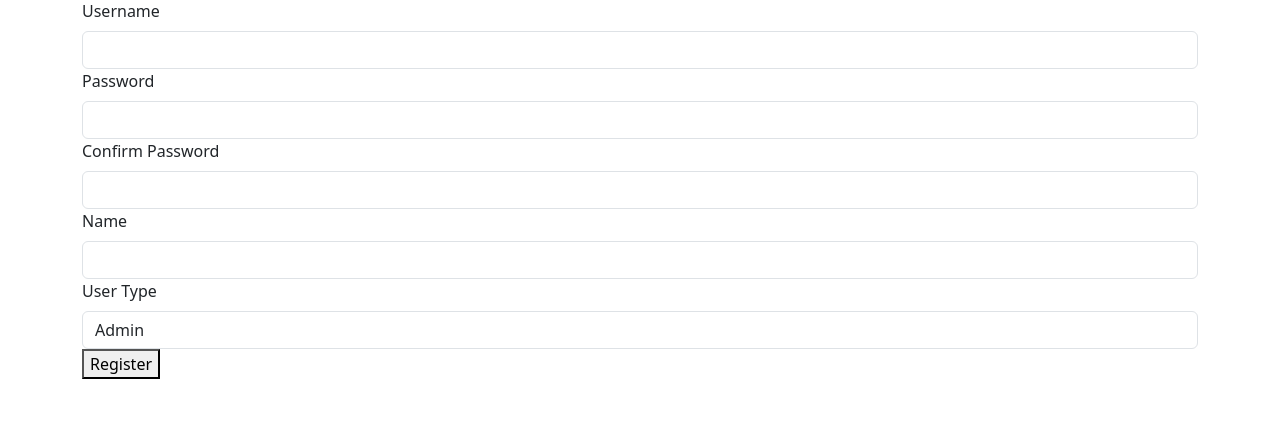
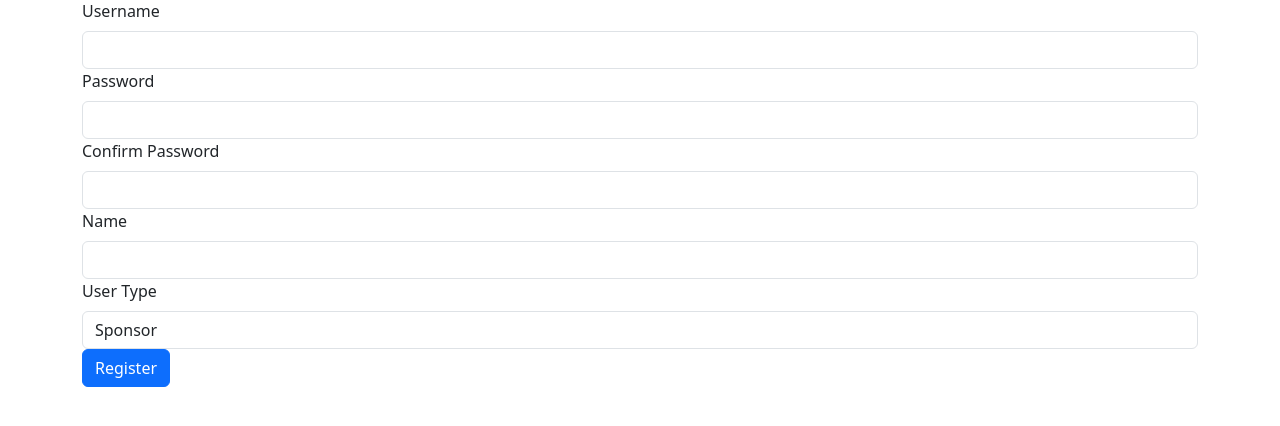
Before and after one commit to 23f3003216/startup-funding-platform, a Flask app: page /register in a window 1280 px wide. Shown: the part 257-683 px from the top of the page. Run offline with Flask 3, Linux system fonts and the light colour scheme.

Commit message:
Fix issue with is_admin column in User model

```diff
--- a/migrations/versions/f0263438f764_initial_migration.py
+++ b/migrations/versions/f0263438f764_initial_migration.py
@@ -20,15 +20,14 @@ def upgrade():
     # ### commands auto generated by Alembic - please adjust! ###
     with op.batch_alter_table('user', schema=None) as batch_op:
         batch_op.add_column(sa.Column('user_type', sa.Enum('admin', 'sponsor', 'influencer'), nullable=False))
-        batch_op.drop_column('is_admin')
+        batch_op.add_column(sa.Column('is_admin', sa.Boolean(), nullable=False))
 
     # ### end Alembic commands ###
-
 
 def downgrade():
     # ### commands auto generated by Alembic - please adjust! ###
     with op.batch_alter_table('user', schema=None) as batch_op:
-        batch_op.add_column(sa.Column('is_admin', sa.BOOLEAN(), nullable=False))
+        batch_op.drop_column('is_admin')
         batch_op.drop_column('user_type')
 
     # ### end Alembic commands ###
--- a/templates/layout.html
+++ b/templates/layout.html
@@ -30,6 +30,18 @@
           </div>
         </div>
       </nav>
+      {% with messages = get_flashed_messages() %}
+      {% if messages %}
+
+        {% for message in messages %}
+
+          <div class="alert alert-danger" role="alert">
+            {{message}}
+          </div>
+        {% endfor %}
+
+      {% endif %}
+    {% endwith %}
     <div class="container">
 
     {% block content %}
--- a/templates/register.html
+++ b/templates/register.html
@@ -26,13 +26,12 @@
     <div class="form-group">
         <label for="user_type" class="form-label">User Type</label>
         <select name="user_type" required class="form-control">
-            <option value="admin">Admin</option>
             <option value="sponsor">Sponsor</option>
             <option value="influencer">Influencer</option>
         </select>
     </div>
     <div class="form-group">
-        <button type="submit">Register</button class="btn btn-primary">
+        <button type="submit" class="btn btn-primary">Register</button>
     </div>
 
 </form>
```
Also changed, not shown: models.py (+12 -3 lines).
